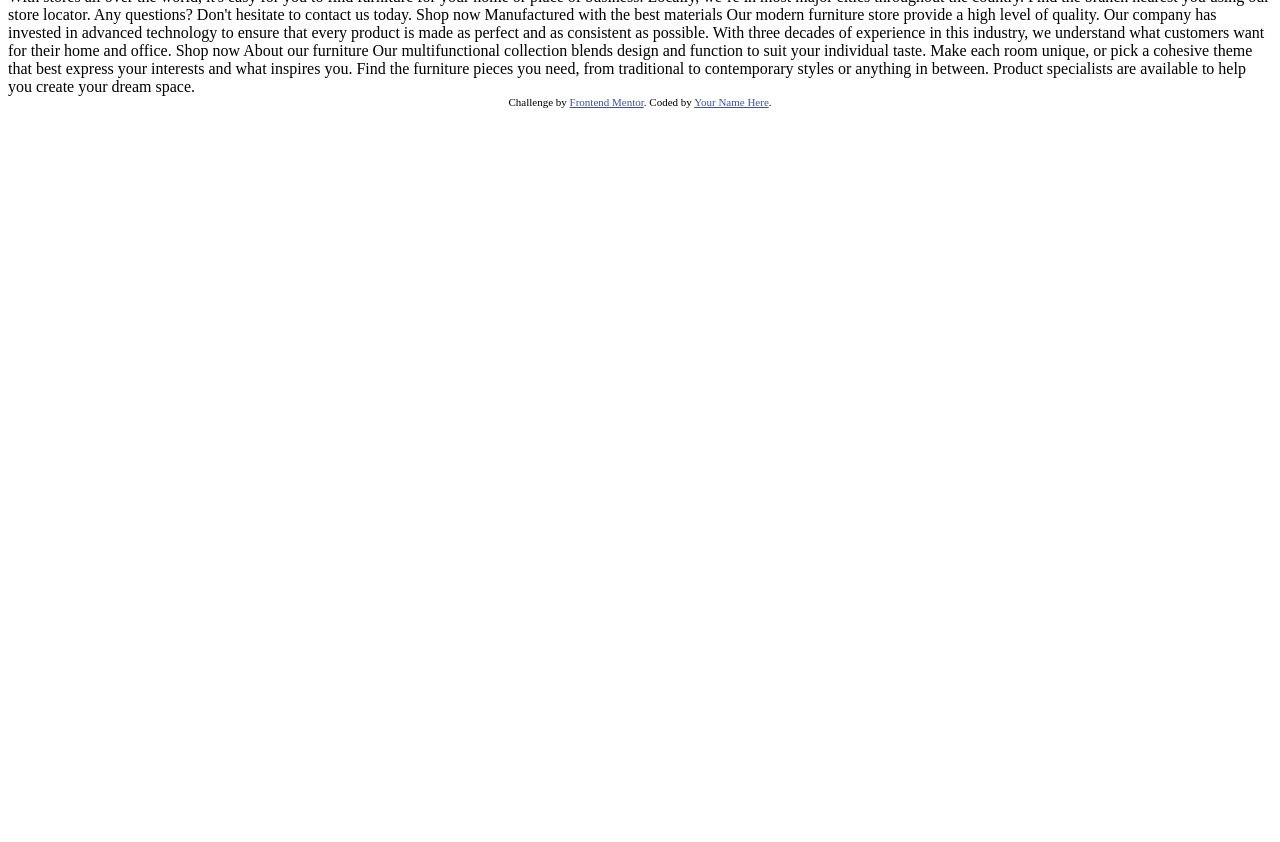
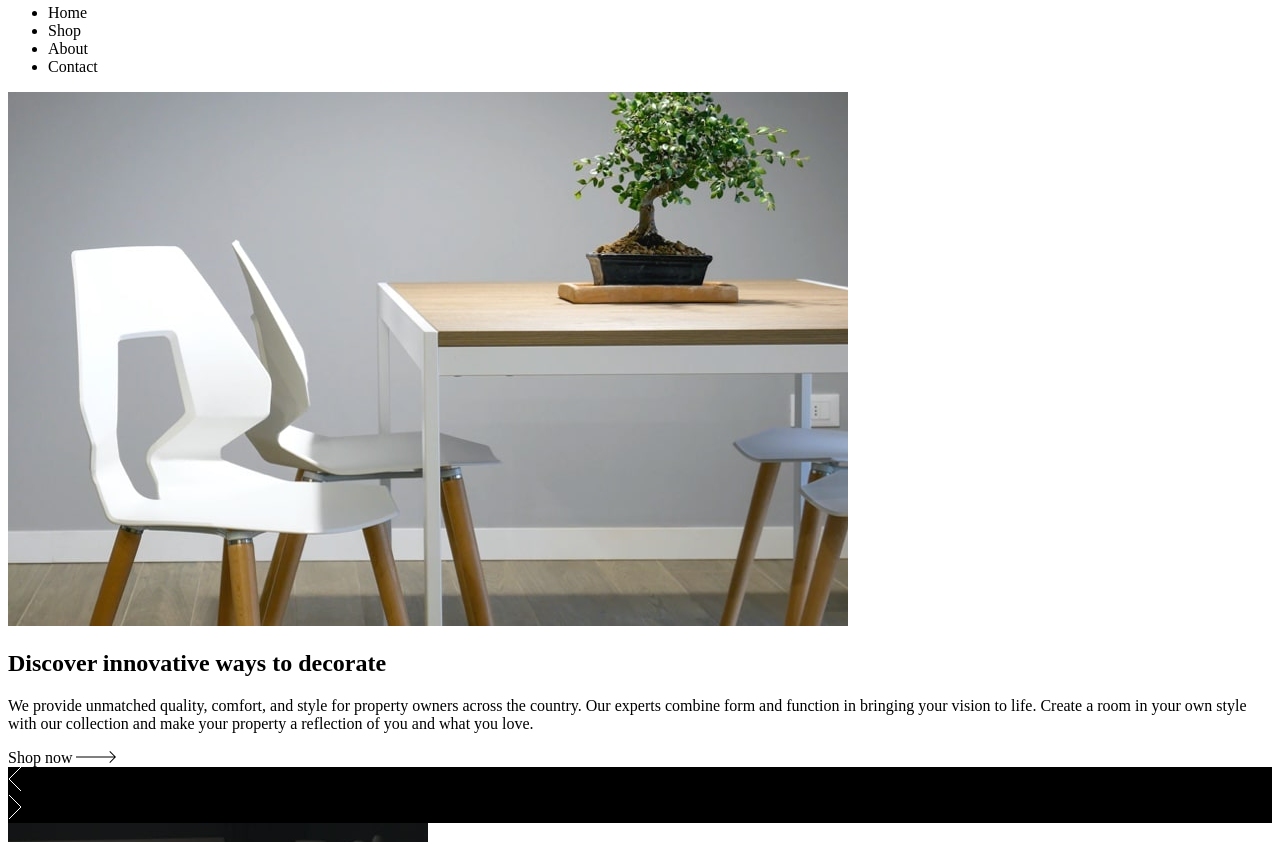
Before and after one commit to OlaShabalina/room_decor_homepage, a plain HTML site: page index.html in a window 1280 px wide. Shown: the part 56-898 px from the top of the page. Before the commit the page ends 800 px from the top, so only its background shows below. Drawn offline with Linux system fonts and the light colour scheme.

Commit message:
completed html skeleton of the project

```diff
--- a/index.html
+++ b/index.html
@@ -3,30 +3,65 @@
 <head>
   <meta charset="UTF-8">
   <meta name="viewport" content="width=device-width, initial-scale=1.0"> <!-- displays site properly based on user's device -->
-
   <link rel="icon" type="image/png" sizes="32x32" href="./images/favicon-32x32.png">
-
+  <link rel="stylesheet" href="styles.css">
   <title>Frontend Mentor | Room homepage</title>
-
-  <!-- Feel free to remove these styles or customise in your own stylesheet 👍 -->
-  <style>
-    .attribution { font-size: 11px; text-align: center; }
-    .attribution a { color: hsl(228, 45%, 44%); }
-  </style>
 </head>
 <body>
-  Home
-  Shop
-  About
-  Contact
+  <hero>
+    <div style="background:black"><img src="./images/icon-hamburger.svg"></div>
+    <div style="background:black"><img src="./images/logo.svg"></div>
+    <nav>
+      <ul>
+        <li>Home</li>
+        <li>Shop</li>
+        <li>About</li>
+        <li>Contact</li>
+      </ul>
+    </nav>
+    <section>
+      <img src="./images/desktop-image-hero-1.jpg">
+    </section>
+    <section>
+      <h1>Discover innovative ways to decorate</h1>
+      <p>
+        We provide unmatched quality, comfort, and style for property owners across the country.
+        Our experts combine form and function in bringing your vision to life. Create a room in your
+        own style with our collection and make your property a reflection of you and what you love.
+      </p>
+      <div>
+        <a>Shop now</a>
+        <img src="./images/icon-arrow.svg">
+        <div style="background:black"><img src="./images/icon-angle-left.svg"></div>
+        <div style="background:black"><img src="./images/icon-angle-right.svg"></div>
+      </div>
+    </section>
+  </hero>
 
-  Discover innovative ways to decorate
+  <main>
+    <section>
+      <img src="./images/image-about-dark.jpg">
+    </section>
 
-  We provide unmatched quality, comfort, and style for property owners across the country.
-  Our experts combine form and function in bringing your vision to life. Create a room in your
-  own style with our collection and make your property a reflection of you and what you love.
+    <section>
+      <h2>About our furniture</h2>
+      <p>
+        Our multifunctional collection blends design and function to suit your individual taste.
+        Make each room unique, or pick a cohesive theme that best express your interests and what
+        inspires you. Find the furniture pieces you need, from traditional to contemporary styles
+        or anything in between. Product specialists are available to help you create your dream space.
+      </p>
+    </section>
 
-  Shop now
+    <section>
+      <img src="./images/image-about-light.jpg">
+    </section>
+
+  </main>
+
+<!--
+
+  this content will be added via JS
 
   We are available all across the globe
 
@@ -42,18 +77,11 @@
   to ensure that every product is made as perfect and as consistent as possible. With three decades of
   experience in this industry, we understand what customers want for their home and office.
 
-  Shop now
+  Shop now -->
 
-  About our furniture
-
-  Our multifunctional collection blends design and function to suit your individual taste.
-  Make each room unique, or pick a cohesive theme that best express your interests and what
-  inspires you. Find the furniture pieces you need, from traditional to contemporary styles
-  or anything in between. Product specialists are available to help you create your dream space.
-
-  <div class="attribution">
+  <footer class="attribution">
     Challenge by <a href="https://www.frontendmentor.io?ref=challenge" target="_blank">Frontend Mentor</a>.
-    Coded by <a href="#">Your Name Here</a>.
-  </div>
+    Coded by <a href="/https://github.com/OlaShabalina">Olga Shabalina</a>.
+  </footer>
 </body>
 </html>
--- /dev/null
+++ b/styles.css
@@ -0,0 +1,8 @@
+@import url('https://fonts.googleapis.com/css2?family=Spartan:wght@500;600;700&display=swap');
+
+:root {
+  -- DarkGray: hsl(0, 0%, 63%);
+  -- Black: hsl(0, 0%, 0%);
+  -- White: hsl(0, 0%, 100%);
+  -- VeryDarkGray: hsl(0, 0%, 27%);
+}
```
